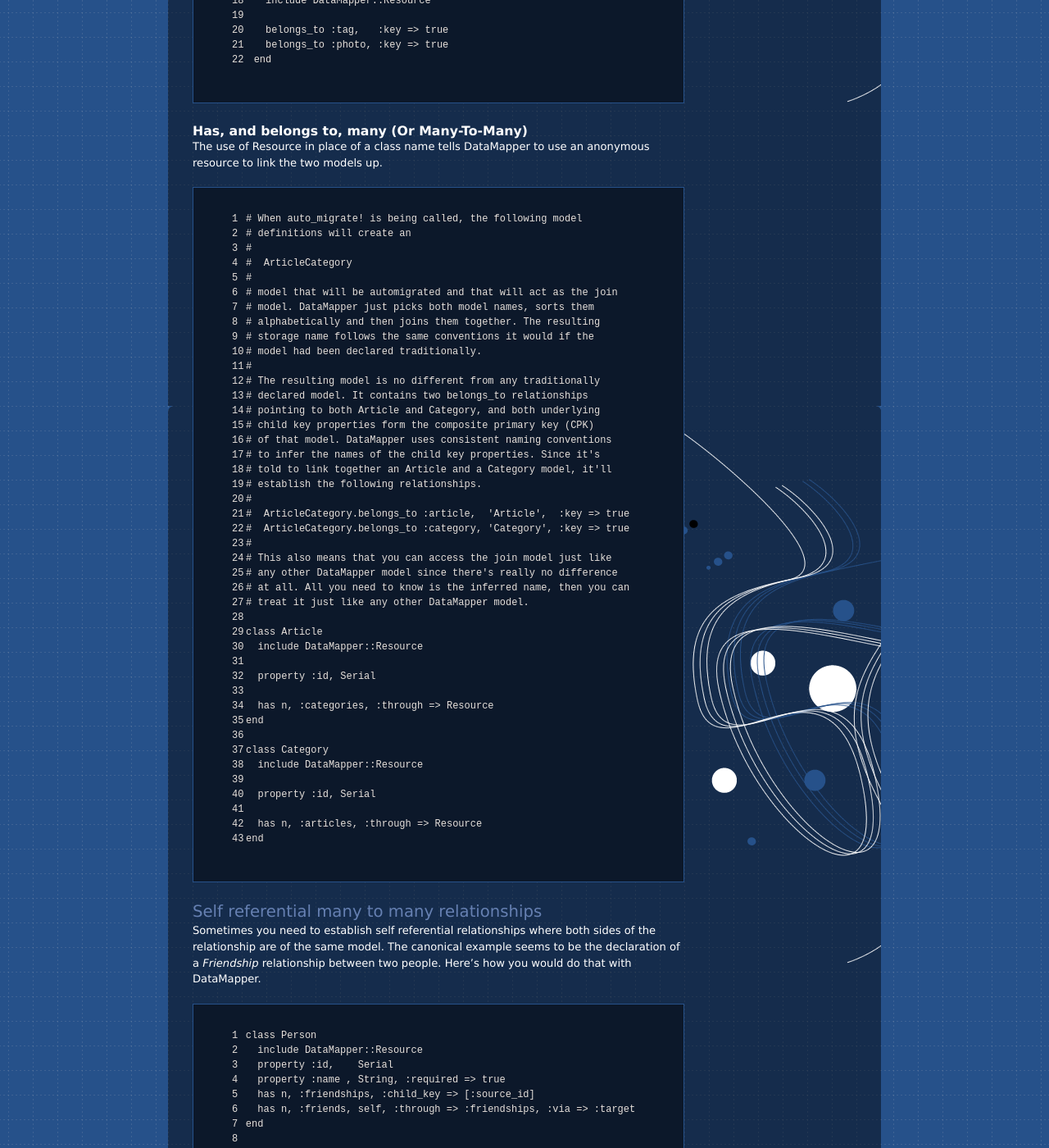
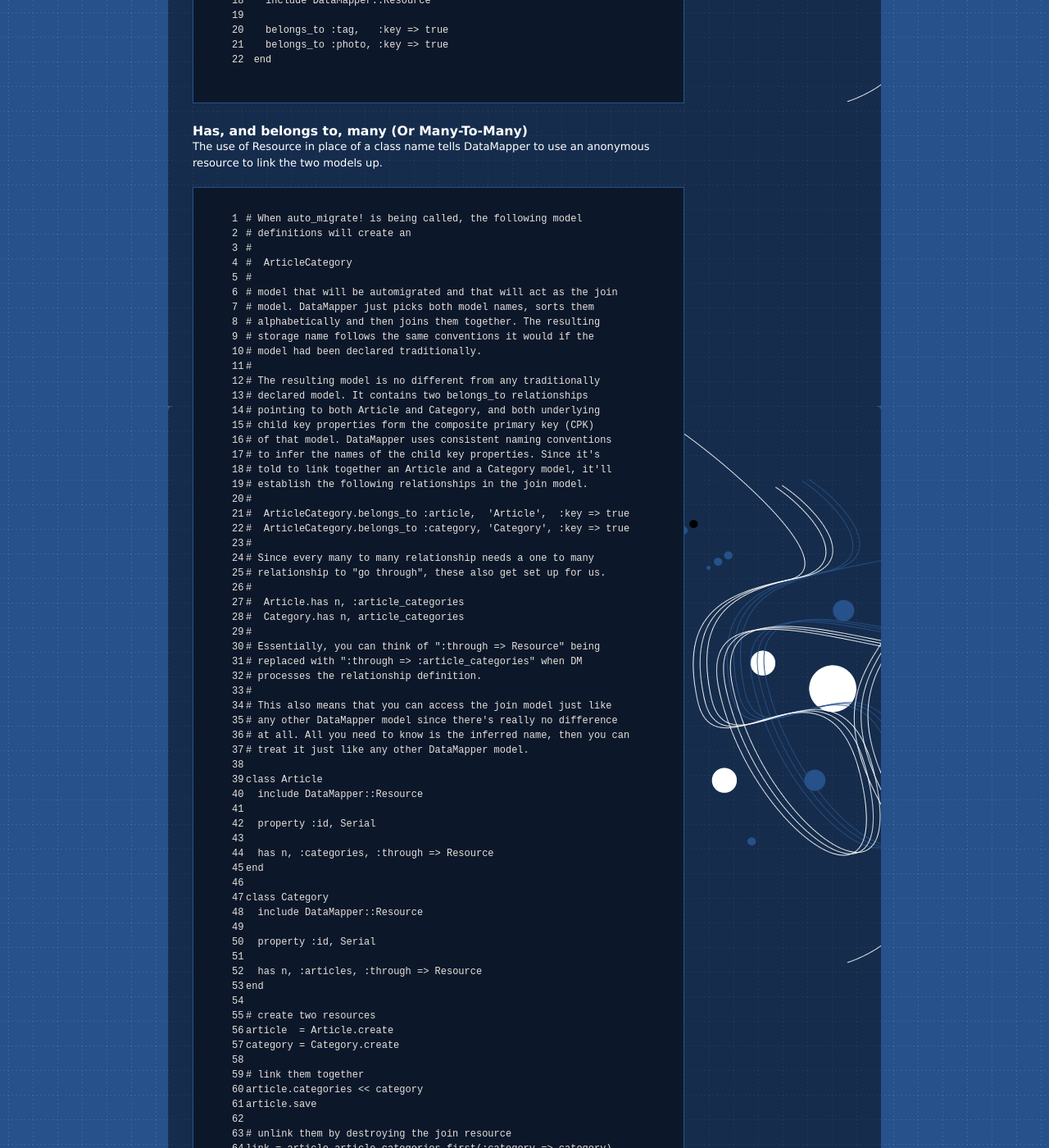
Before and after one commit to datamapper/datamapper.github.com, a Jekyll site: the page built from docs/associations.markdown, in a window 1280 px wide and 1400 px high, scrolled down 1634 px. Shown: the whole window at 82% size. Built offline with Jekyll 4.4.1, drawn with Linux system fonts in a browser that asks for light colours; some of the changed text lies outside the part shown.

Commit message:
More docs for :through => Resource and how to use it

```diff
--- a/docs/associations.markdown
+++ b/docs/associations.markdown
@@ -140,10 +140,20 @@ anonymous resource to link the two models up.
 # of that model. DataMapper uses consistent naming conventions
 # to infer the names of the child key properties. Since it's
 # told to link together an Article and a Category model, it'll
-# establish the following relationships.
+# establish the following relationships in the join model.
 #
 #  ArticleCategory.belongs_to :article,  'Article',  :key => true
 #  ArticleCategory.belongs_to :category, 'Category', :key => true
+#
+# Since every many to many relationship needs a one to many
+# relationship to "go through", these also get set up for us.
+#
+#  Article.has n, :article_categories
+#  Category.has n, article_categories
+#
+# Essentially, you can think of ":through => Resource" being
+# replaced with ":through => :article_categories" when DM
+# processes the relationship definition.
 #
 # This also means that you can access the join model just like
 # any other DataMapper model since there's really no difference
@@ -165,6 +175,18 @@ class Category
 
   has n, :articles, :through => Resource
 end
+
+# create two resources
+article  = Article.create
+category = Category.create
+
+# link them together
+article.categories << category
+article.save
+
+# unlink them by destroying the join resource
+link = article.article_categories.first(:category => category)
+link.destroy
 {% endhighlight %}
 
 Self referential many to many relationships
```
